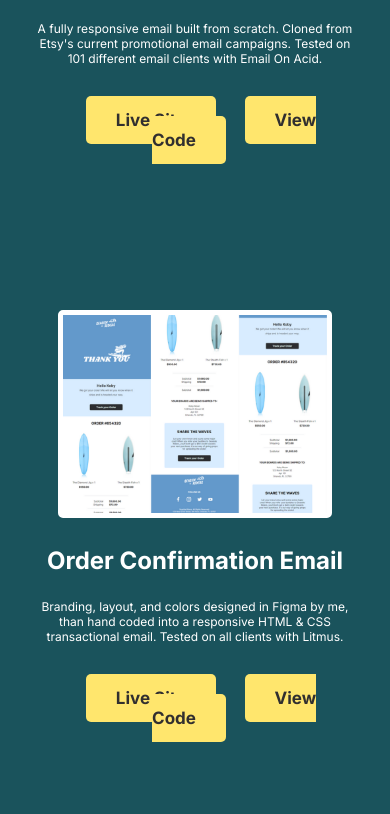
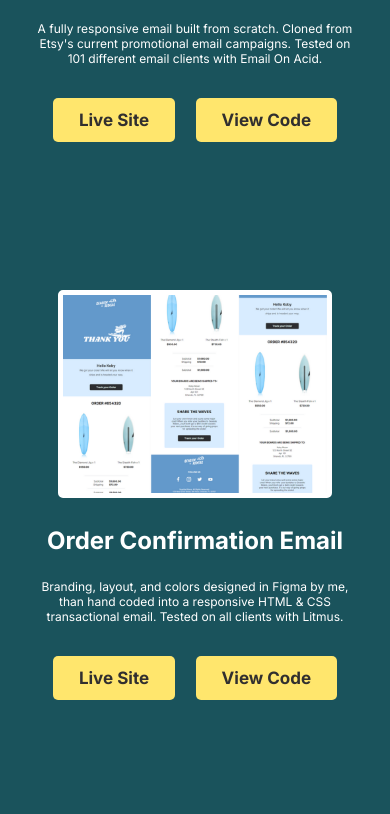
Before and after one commit to Koby9/portfolio, a plain HTML site: page index.html in a window 390 px wide. Shown: the part 2410-3224 px from the top of the page. Drawn offline with Linux system fonts and the light colour scheme.

Commit message:
Fixed mobile layout buttons breaking

```diff
--- a/styles.css
+++ b/styles.css
@@ -277,12 +277,11 @@ h1 {
         font-size: 1.5em;
     }
 
-    /* .project-button {
-        width: 100px;
-        height: 40px;
-        font-size: 12px;
-        margin: 10px 0 0 0;
-    } */
+    .project-button {
+        padding: 12px 26px;
+        margin: 8px;
+        font-size: 17px;
+    }
 
     .contact-me img {
         width: 20px;
```
